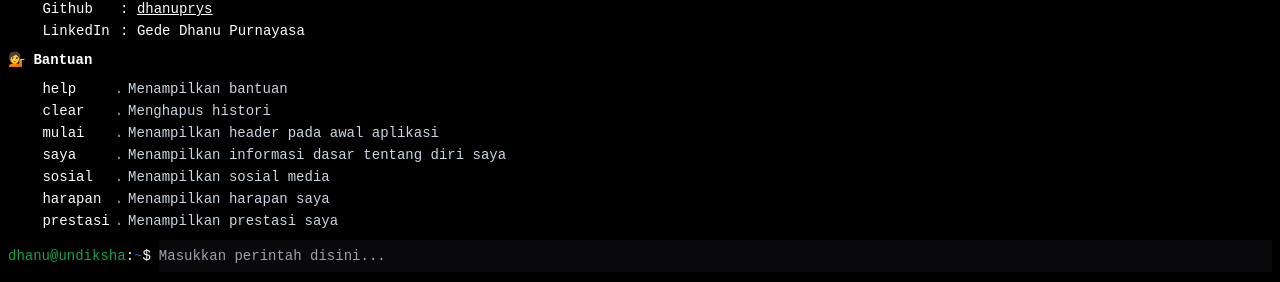
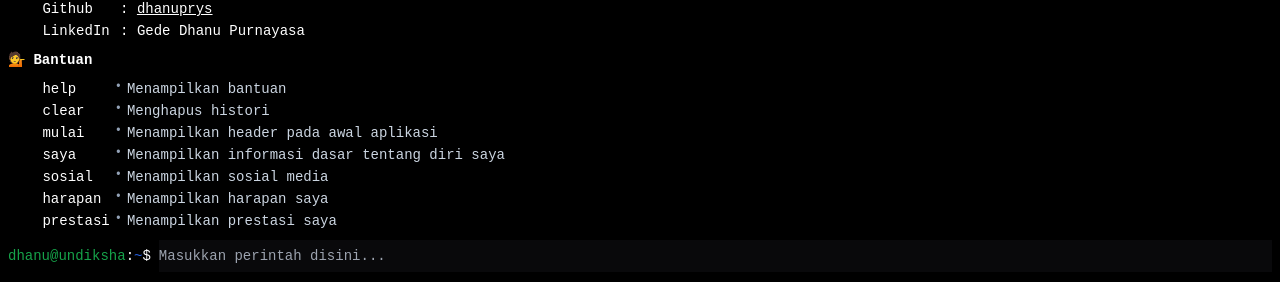
Before and after one commit to dhanuprys/web-ospek-undiksha, a Next.js app: page / in a window 1280 px wide. Shown: the part 218-500 px from the top of the page. Built offline with nearby package versions, Linux system fonts and the light colour scheme.

Commit message:
Nah keto be

```diff
--- a/src/app/Terminal.tsx
+++ b/src/app/Terminal.tsx
@@ -159,7 +159,7 @@ function CommandHelpTable() {
                                 return (
                                     <tr key={command.name}>
                                         <td>{command.name}</td>
-                                        <td className="text-slate-400">.</td>
+                                        <td className="text-slate-400 !text-xs">•</td>
                                         <td className="text-slate-300">{command.description}</td>
                                     </tr>
                                 );
```
